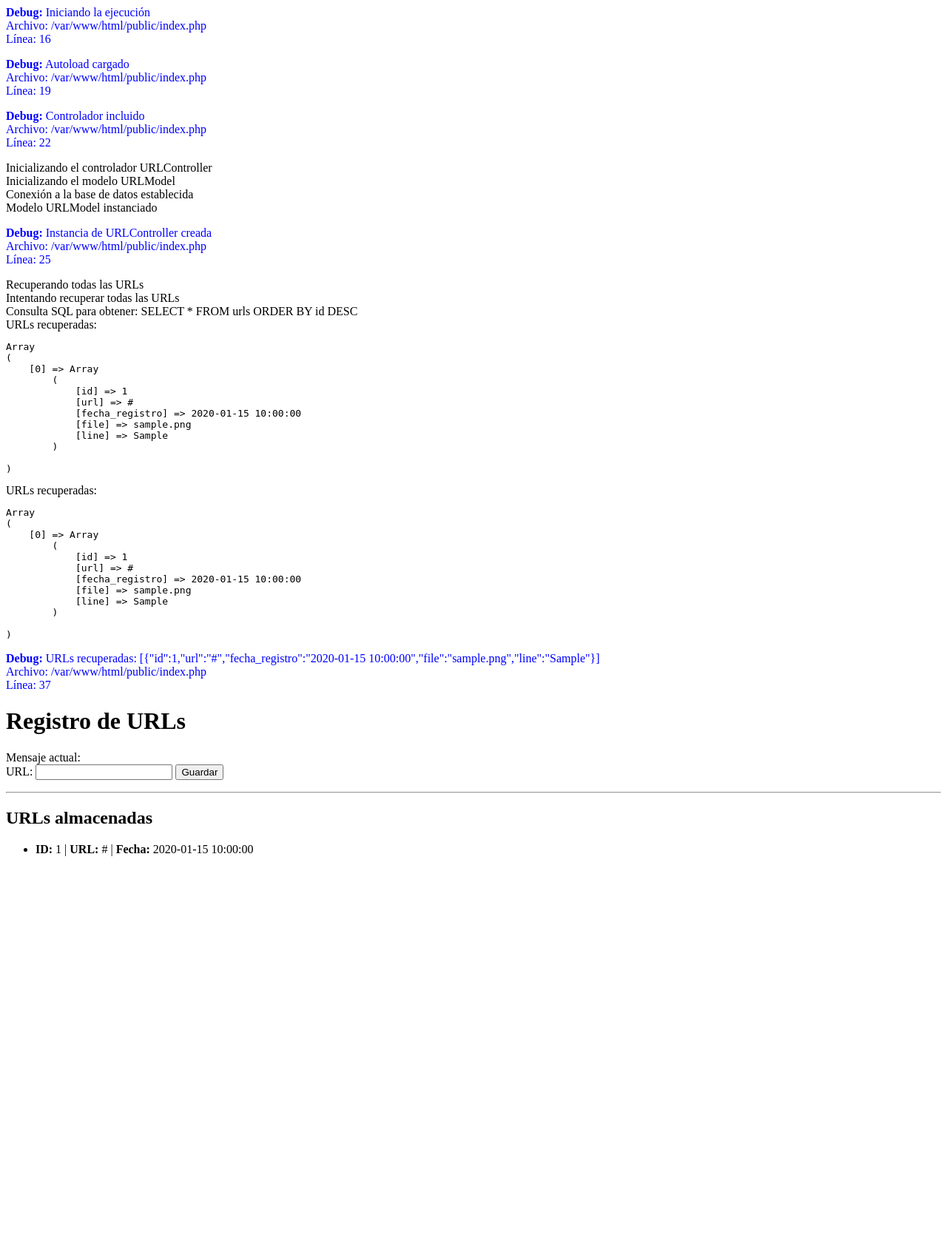
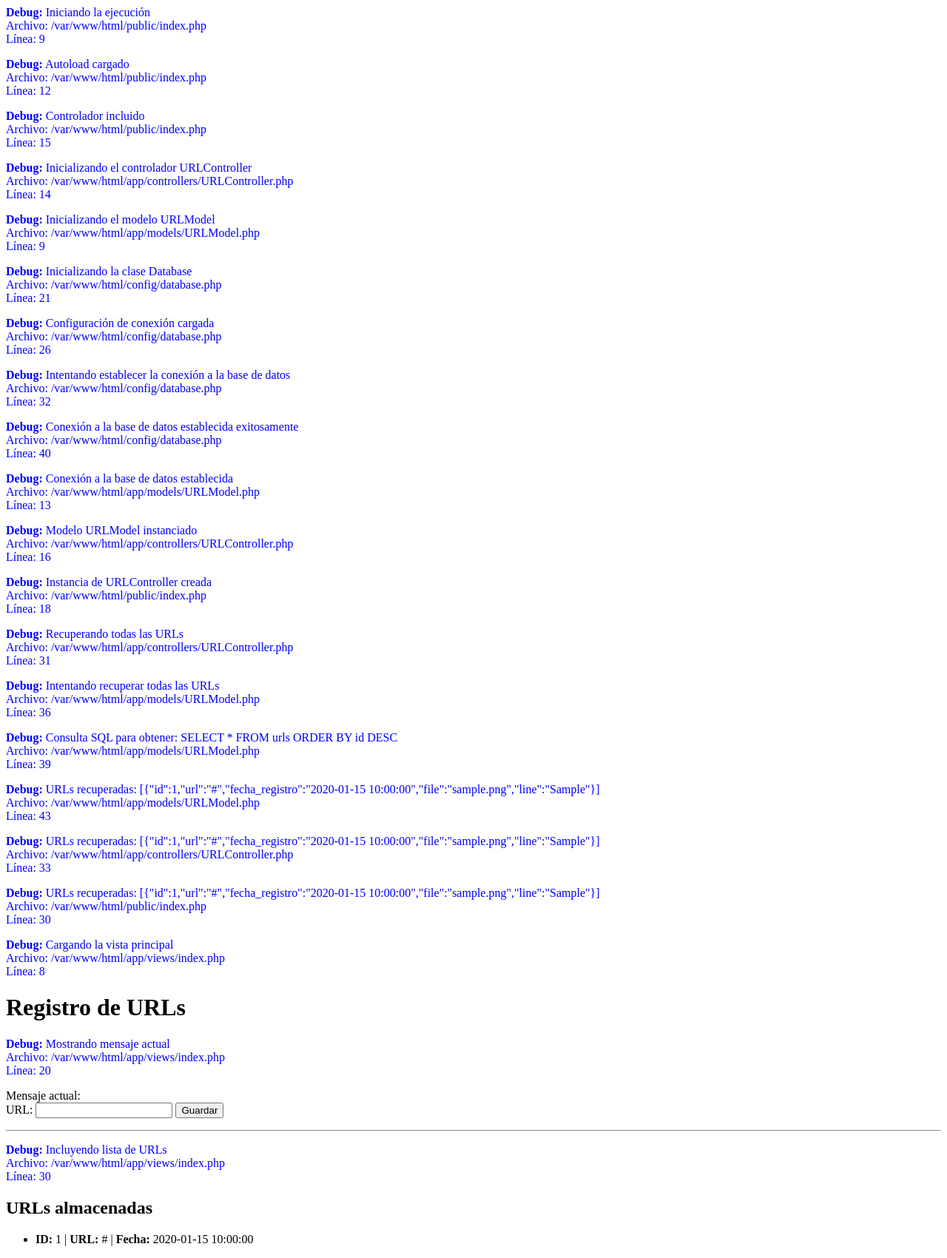
Before and after one commit to AgustinMadygraf/MadyBot_PHP, a PHP site: page / in a window 1280 px wide. Shown: the whole page at 74% size. Before the commit the page ends 1157 px from the top, so only its background shows below. Run offline with PHP 8.4, Linux system fonts and the light colour scheme; tables that the repository leaves empty or names only in its code hold one stand-in row (values such as "Sample post"); data that the repository does not hold is empty.

Commit message:
Add debug tracing functionality across controllers, models, and views for enhanced error tracking

```diff
--- a/app/controllers/URLController.php
+++ b/app/controllers/URLController.php
@@ -5,31 +5,32 @@ Path: app/controllers/URLController.php
 
 <?php
 require_once __DIR__ . '/../models/URLModel.php';
+require_once __DIR__ . '/../helpers/debug_helper.php'; // Incluir el helper de depuración
 
 class URLController {
     private $model;
 
     public function __construct() {
-        echo "Inicializando el controlador URLController<br>";
+        debug_trace("Inicializando el controlador URLController");
         $this->model = new URLModel();
-        echo "Modelo URLModel instanciado<br>";
+        debug_trace("Modelo URLModel instanciado");
     }
 
     public function saveURL($url) {
-        echo "Intentando guardar la URL: " . htmlspecialchars($url) . "<br>";
+        debug_trace("Intentando guardar la URL: " . htmlspecialchars($url));
         if (filter_var($url, FILTER_VALIDATE_URL)) {
-            echo "URL válida<br>";
+            debug_trace("URL válida");
             return $this->model->saveURL($url);
         } else {
-            echo "URL inválida: " . htmlspecialchars($url) . "<br>";
+            debug_trace("URL inválida: " . htmlspecialchars($url));
             throw new Exception("La URL ingresada no es válida");
         }
     }
 
     public function getAllURLs() {
-        echo "Recuperando todas las URLs<br>";
+        debug_trace("Recuperando todas las URLs");
         $urls = $this->model->getAllURLs();
-        echo "URLs recuperadas: <pre>" . print_r($urls, true) . "</pre>";
+        debug_trace("URLs recuperadas: " . json_encode($urls));
         return $urls;
     }
 }
--- /dev/null
+++ b/app/helpers/debug_helper.php
@@ -0,0 +1,13 @@
+<!--
+Path: app/helpers/debug_helper.php
+Este archivo contiene una función para depurar la aplicación.
+-->
+
+<?php
+function debug_trace($message) {
+    $trace = debug_backtrace();
+    $caller = $trace[0];
+    echo "<p style='color:blue;'><strong>Debug:</strong> $message<br>";
+    echo "Archivo: " . $caller['file'] . "<br>";
+    echo "Línea: " . $caller['line'] . "</p>";
+}
--- a/app/models/URLModel.php
+++ b/app/models/URLModel.php
@@ -1,53 +1,49 @@
-<!--
-Path: app/models/URLModel.php
-
--->
-
 <?php
 require_once __DIR__ . '/../../config/database.php';
+require_once __DIR__ . '/../helpers/debug_helper.php';
 
 class URLModel {
     private $conn;
 
     public function __construct() {
-        echo "Inicializando el modelo URLModel<br>";
+        debug_trace("Inicializando el modelo URLModel");
         $database = new Database();
         $this->conn = $database->getConnection();
         if ($this->conn) {
-            echo "Conexión a la base de datos establecida<br>";
+            debug_trace("Conexión a la base de datos establecida");
         } else {
-            echo "Error al establecer la conexión a la base de datos<br>";
+            debug_trace("Error al establecer la conexión a la base de datos");
         }
     }
 
     public function saveURL($url) {
-        echo "Intentando guardar la URL: " . htmlspecialchars($url) . "<br>";
+        debug_trace("Intentando guardar la URL: " . htmlspecialchars($url));
         try {
             $query = "INSERT INTO urls (url, fecha_registro) VALUES (:url, NOW())";
-            echo "Consulta SQL para insertar: " . $query . "<br>";
+            debug_trace("Consulta SQL para insertar: " . $query);
             $stmt = $this->conn->prepare($query);
             $stmt->bindParam(':url', $url);
             $resultado = $stmt->execute();
-            echo $resultado ? "URL guardada exitosamente<br>" : "Fallo al guardar la URL<br>";
+            debug_trace($resultado ? "URL guardada exitosamente" : "Fallo al guardar la URL");
             return $resultado;
         } catch (PDOException $e) {
-            echo "Excepción al guardar la URL: " . htmlspecialchars($e->getMessage()) . "<br>";
+            debug_trace("Excepción al guardar la URL: " . htmlspecialchars($e->getMessage()));
             throw new Exception("Error al guardar la URL: " . $e->getMessage());
         }
     }
 
     public function getAllURLs() {
-        echo "Intentando recuperar todas las URLs<br>";
+        debug_trace("Intentando recuperar todas las URLs");
         try {
             $query = "SELECT * FROM urls ORDER BY id DESC";
-            echo "Consulta SQL para obtener: " . $query . "<br>";
+            debug_trace("Consulta SQL para obtener: " . $query);
             $stmt = $this->conn->prepare($query);
             $stmt->execute();
             $urls = $stmt->fetchAll(PDO::FETCH_ASSOC);
-            echo "URLs recuperadas: <pre>" . print_r($urls, true) . "</pre>";
+            debug_trace("URLs recuperadas: " . json_encode($urls));
             return $urls;
         } catch (PDOException $e) {
-            echo "Excepción al obtener las URLs: " . htmlspecialchars($e->getMessage()) . "<br>";
+            debug_trace("Excepción al obtener las URLs: " . htmlspecialchars($e->getMessage()));
             throw new Exception("Error al obtener las URLs: " . $e->getMessage());
         }
     }
--- a/app/views/index.php
+++ b/app/views/index.php
@@ -2,6 +2,11 @@
 Path: app/views/index.php
 
 -->
+
+<?php
+require_once __DIR__ . '/../helpers/debug_helper.php';
+debug_trace("Cargando la vista principal");
+?>
 
 <!DOCTYPE html>
 <html lang="es">
@@ -12,7 +17,8 @@ Path: app/views/index.php
 <body>
     <h1>Registro de URLs</h1>
     <?php
-    echo "Mensaje actual: " . $message . "<br>"; // Muestra el mensaje generado en el controlador
+    debug_trace("Mostrando mensaje actual");
+    echo "Mensaje actual: " . $message . "<br>";
     ?>
     <form action="/index.php" method="POST">
         <label for="url">URL:</label>
@@ -20,6 +26,9 @@ Path: app/views/index.php
         <button type="submit">Guardar</button>
     </form>
     <hr>
-    <?php require_once 'list.php'; ?>
+    <?php
+    debug_trace("Incluyendo lista de URLs");
+    require_once 'list.php';
+    ?>
 </body>
 </html>
--- a/config/database.php
+++ b/config/database.php
@@ -1,5 +1,11 @@
+<!--
+Path: config/database.php
+
+-->
+
 <?php
 require_once __DIR__ . '/../vendor/autoload.php';
+require_once __DIR__ . '/../app/helpers/debug_helper.php';
 
 $dotenv = Dotenv\Dotenv::createImmutable(__DIR__ . '/..');
 $dotenv->load();
@@ -12,15 +18,18 @@ class Database {
     public $conn;
 
     public function __construct() {
+        debug_trace("Inicializando la clase Database");
         $this->host = $_ENV['DB_HOST'];
         $this->db_name = $_ENV['DB_NAME'];
         $this->username = $_ENV['DB_USER'];
         $this->password = $_ENV['DB_PASSWORD'];
+        debug_trace("Configuración de conexión cargada");
     }
 
     public function getConnection() {
         $this->conn = null;
         try {
+            debug_trace("Intentando establecer la conexión a la base de datos");
             $this->conn = new PDO(
                 "mysql:host=" . $this->host . ";dbname=" . $this->db_name,
                 $this->username,
@@ -28,7 +37,9 @@ class Database {
             );
             $this->conn->setAttribute(PDO::ATTR_ERRMODE, PDO::ERRMODE_EXCEPTION);
             $this->conn->exec("set names utf8");
+            debug_trace("Conexión a la base de datos establecida exitosamente");
         } catch (PDOException $exception) {
+            debug_trace("Error al conectar con la base de datos: " . $exception->getMessage());
             throw new Exception("Error de conexión: " . $exception->getMessage());
         }
         return $this->conn;
--- a/public/index.php
+++ b/public/index.php
@@ -4,14 +4,7 @@ Path: public/index.php
 -->
 
 <?php
-// Función de depuración
-function debug_trace($message) {
-    $trace = debug_backtrace();
-    $caller = $trace[0];
-    echo "<p style='color:blue;'><strong>Debug:</strong> $message<br>";
-    echo "Archivo: " . $caller['file'] . "<br>";
-    echo "Línea: " . $caller['line'] . "</p>";
-}
+require_once __DIR__ . '/../app/helpers/debug_helper.php';
 
 debug_trace("Iniciando la ejecución");
 
@@ -34,7 +27,7 @@ try {
         $message = "<p style='color:green;'>URL guardada exitosamente</p>";
     }
     $urls = $controller->getAllURLs();
-    debug_trace("URLs recuperadas: " . json_encode($urls)); // Usamos json_encode para facilitar la visualización
+    debug_trace("URLs recuperadas: " . json_encode($urls));
 } catch (Exception $e) {
     debug_trace("Excepción capturada: " . htmlspecialchars($e->getMessage()));
     $message = "<p style='color:red;'>Error: " . htmlspecialchars($e->getMessage()) . "</p>";
```
